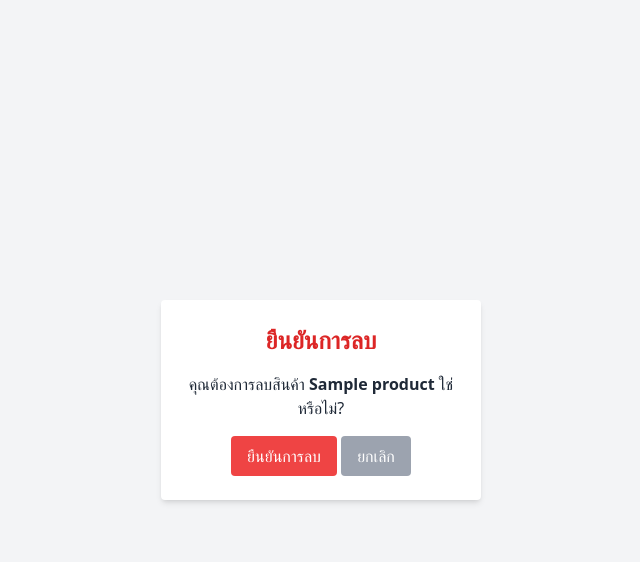
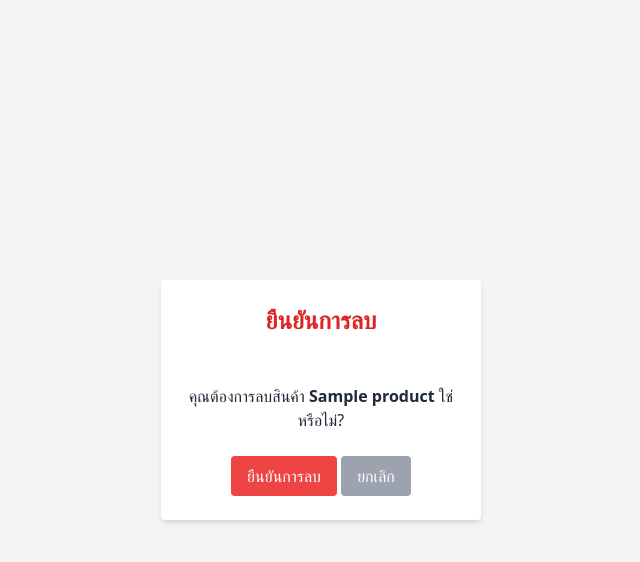
Before and after one commit to yaneekumsudsang/Software-Engineering-67-2, a Django app: page /delete/1/ in a window 1280 px wide. Shown: the top 562 px of the page, without its empty margins (319-959 px from the left). Run offline with Django 5.2, Linux system fonts and the light colour scheme; tables that the repository leaves empty hold one stand-in row (values such as "Sample post"); some libraries are stand-ins or nearby versions.

Commit message:
yanee kumsudsang

```diff
--- a/Manage_inventory/Manage_inventory_app/templates/product_confirm_delete.html
+++ b/Manage_inventory/Manage_inventory_app/templates/product_confirm_delete.html
@@ -6,11 +6,11 @@
 </head>
 <body class="bg-gray-100 text-gray-800 flex items-center justify-center h-screen">
     <div class="bg-white p-6 rounded shadow-md w-80 text-center">
-        <h1 class="text-2xl font-bold text-red-600 mb-4">ยืนยันการลบ</h1>
+        <h1 class="text-2xl font-bold text-red-600 mb-12">ยืนยันการลบ</h1>
         <p>คุณต้องการลบสินค้า <strong>{{ product.name }}</strong> ใช่หรือไม่?</p>
         <form method="post">
             {% csrf_token %}
-            <button type="submit" class="bg-red-500 text-white px-4 py-2 rounded hover:bg-red-600 mt-4">
+            <button type="submit" class="bg-red-500 text-white px-4 py-2 rounded hover:bg-red-600 mt-6">
                 ยืนยันการลบ
             </button>
             <a href="{% url 'product_list' %}" class="bg-gray-400 text-white px-4 py-2 rounded hover:bg-gray-500 mt-4 inline-block">
```
